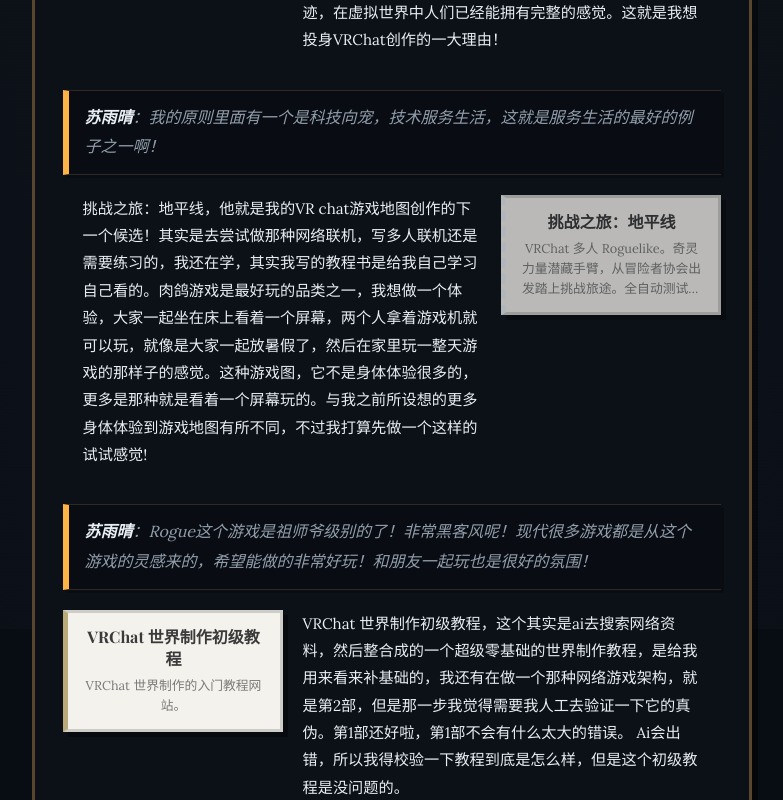
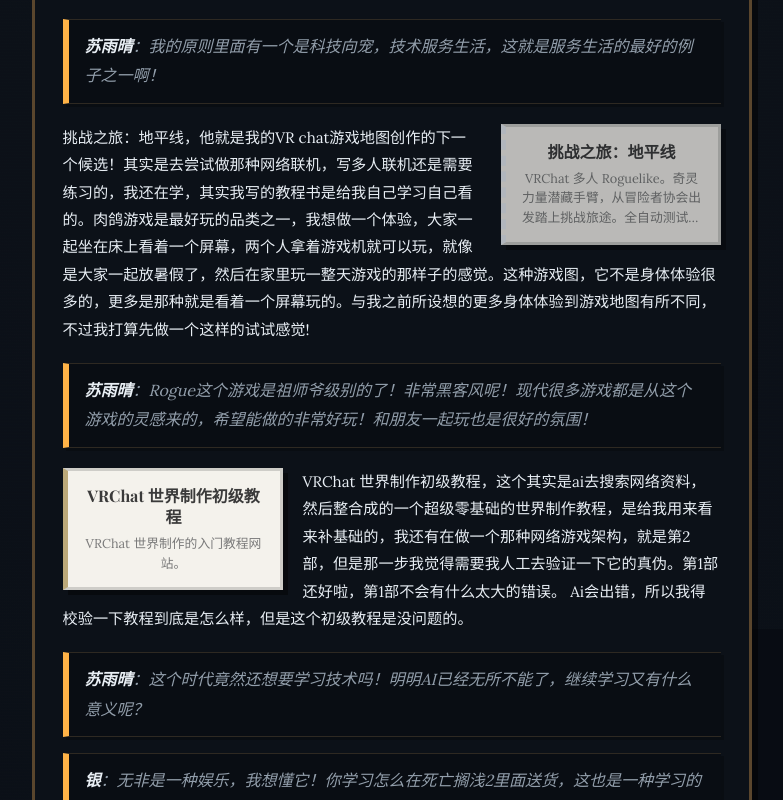
Before and after one commit to tobenot/Epitaph, a Vue app: page /celebration/blackstone-beach-fair-82 in a window 1280 px wide. Shown: the part 2420-3220 px from the top of the page, without its empty margins (241-1024 px from the left). Built offline with nearby package versions, Linux system fonts and the light colour scheme; a web font is replaced by a local one.

Commit message:
fix(celebration): 作品卡 float 环绕策展语，不占固定列
去掉 has-intro 的 flex 两列布局，改回卡片 float + 策展语逐段环绕；
display: contents 让段落越过卡片高度后恢复全宽。

Co-authored-by: 萝北来信 LuobeiLetters <tobenot@users.noreply.github.com>

```diff
--- a/src/components/CelebrationProjectEmbed.vue
+++ b/src/components/CelebrationProjectEmbed.vue
@@ -223,43 +223,24 @@ export default {
 	line-height: 1.8;
 }
 
+.align-left .embed-card {
+	float: left;
+	margin: 0 1.25rem 0.75rem 0;
+}
+
+.align-right .embed-card {
+	float: right;
+	margin: 0 0 0.75rem 1.25rem;
+}
+
 .align-left.has-intro,
 .align-right.has-intro {
-	display: flex;
-	align-items: flex-start;
-	gap: 1.25rem;
-
-	.embed-card {
-		float: none;
-		flex-shrink: 0;
-		margin: 0;
+	.embed-side {
+		display: contents;
 	}
 
-	.embed-side {
-		flex: 1;
-		min-width: 0;
-	}
-}
-
-.align-left.has-intro {
-	flex-direction: row;
-}
-
-.align-right.has-intro {
-	flex-direction: row-reverse;
-}
-
-.align-left {
-	&:not(.has-intro) .embed-card {
-		float: left;
-		margin: 0 1.25rem 0.5rem 0;
-	}
-}
-
-.align-right {
-	&:not(.has-intro) .embed-card {
-		float: right;
-		margin: 0 0 0.5rem 1.25rem;
+	:deep(.celebration-prose > :last-child) {
+		margin-bottom: 0;
 	}
 }
 
@@ -278,8 +259,9 @@ export default {
 @media (max-width: 600px) {
 	.align-left.has-intro,
 	.align-right.has-intro {
-		flex-direction: column;
-		align-items: center;
+		.embed-side {
+			display: block;
+		}
 	}
 
 	.embed-card {
```
